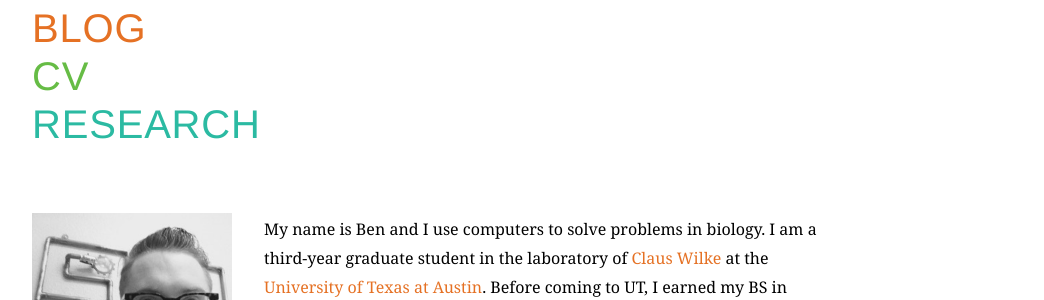
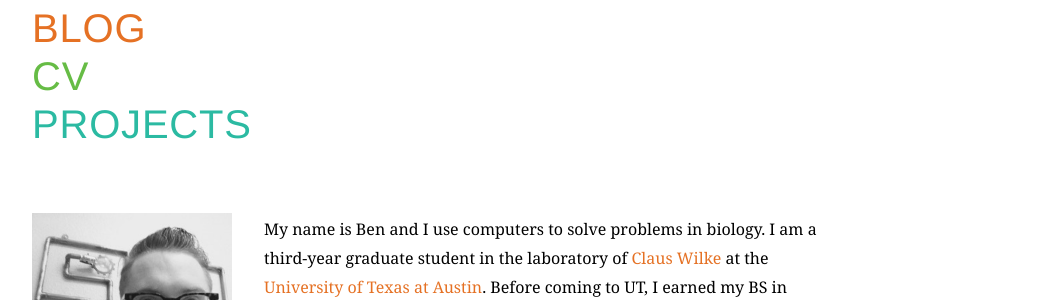
Before and after one commit to benjaminjack/benjaminjack.github.io, a Jekyll site: the page built from index.html, in a window 1280 px wide. Shown: the part 305-605 px from the top of the page, without its empty margins (208-1252 px from the left). Built offline with Jekyll 4.4.1, drawn with Linux system fonts in a browser that asks for light colours; some web fonts are replaced.

Commit message:
Update header.html

```diff
--- a/_includes/header.html
+++ b/_includes/header.html
@@ -26,7 +26,7 @@
 				<li><a href="/index.html#section1" class="red">About</a></li>
 				<li><a href="/blog.html" {% if current == 'blog.html' %}class="orange_active"{% else %}class="orange"{% endif %}>Blog</a></li>
 				<li><a href="/cv.html" {% if current == 'cv.html' %}class="green_active"{% else %}class="green"{% endif %}>CV</a></li>
-				<li><a href="/research.html" {% if current == 'research.html' %}class="blue_active"{% else %}class="blue"{% endif %}>Research</a></li>
+				<li><a href="/research.html" {% if current == 'research.html' %}class="blue_active"{% else %}class="blue"{% endif %}>Projects</a></li>
 			</ul>
 		</div>
 	</header>
```
